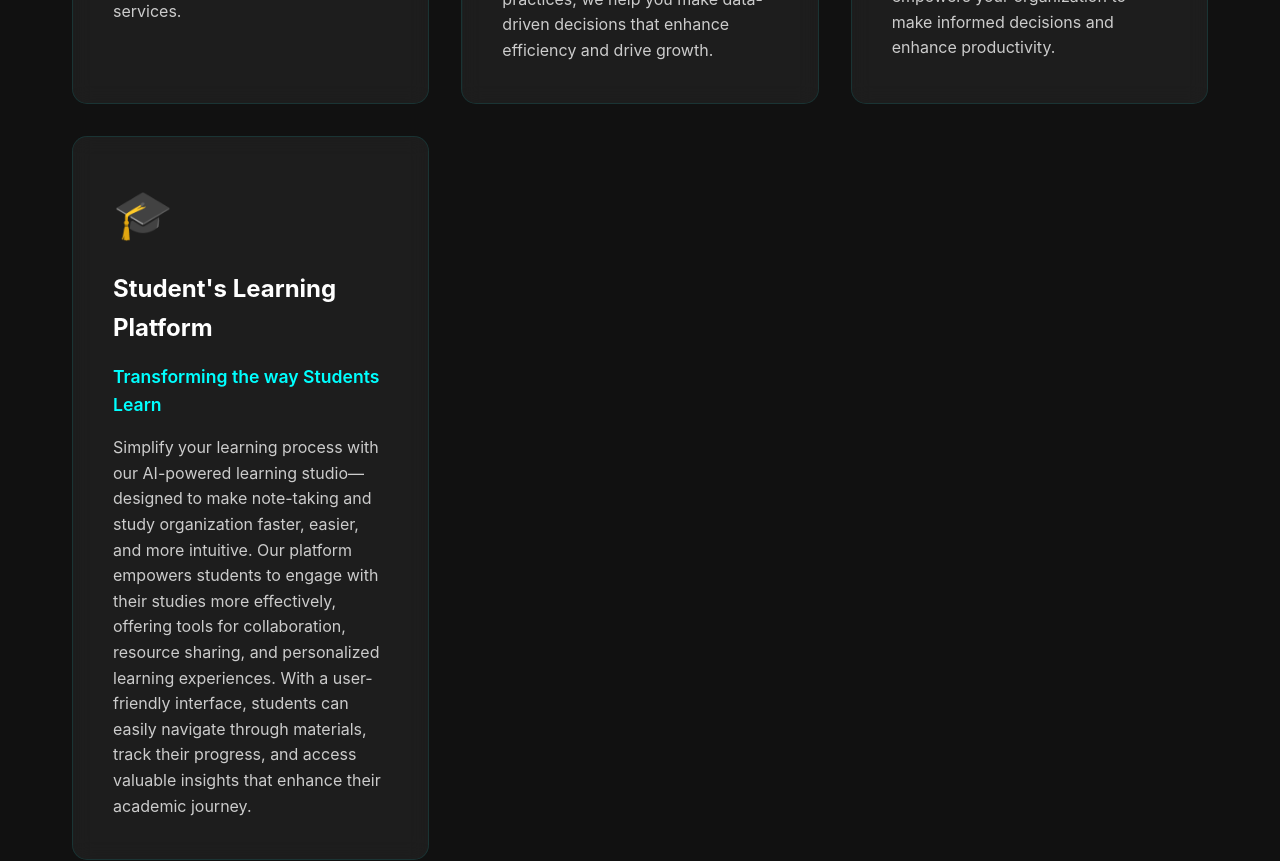
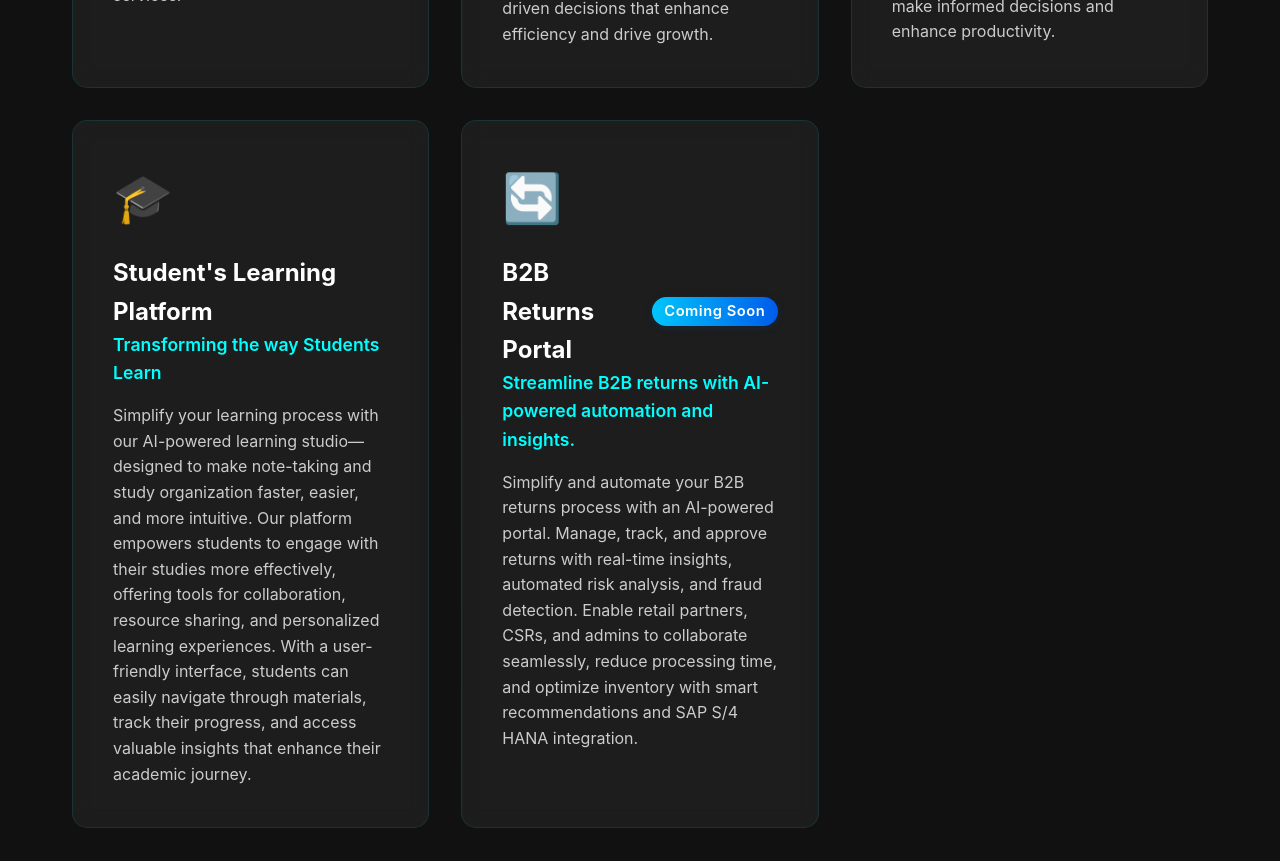
Before and after one commit to CSkarki/ssbs-website, a React (Create React App) app: page /ai-services in a window 1280 px wide. Shown: the part 940-1801 px from the top of the page. Built offline with nearby package versions, Linux system fonts and the light colour scheme.

Commit message:
Add B2B Returns Portal AI service card with 'Coming Soon' badge

```diff
--- a/src/components/AIServices.css
+++ b/src/components/AIServices.css
@@ -93,6 +93,21 @@
   font-size: 1rem;
 }
 
+.coming-soon-badge {
+  background: linear-gradient(90deg, #00c6fb 0%, #005bea 100%);
+  color: #fff;
+  font-size: 0.92rem;
+  font-weight: 600;
+  padding: 0.18em 0.85em;
+  border-radius: 1em;
+  margin-left: 0.7em;
+  box-shadow: 0 2px 8px 0 #005bea22;
+  letter-spacing: 0.5px;
+  display: inline-block;
+  vertical-align: middle;
+  white-space: nowrap;
+}
+
 @keyframes bounce {
   0%, 100% { transform: translateY(0); }
   50% { transform: translateY(-10px); }
--- a/src/components/AIServices.tsx
+++ b/src/components/AIServices.tsx
@@ -27,6 +27,12 @@ const AIServices: React.FC = () => {
       title: 'Student\'s Learning Platform',
       shortDesc: 'Transforming the way Students Learn',
       description: 'Simplify your learning process with our AI-powered learning studio—designed to make note-taking and study organization faster, easier, and more intuitive. Our platform empowers students to engage with their studies more effectively, offering tools for collaboration, resource sharing, and personalized learning experiences. With a user-friendly interface, students can easily navigate through materials, track their progress, and access valuable insights that enhance their academic journey.'
+    },
+    {
+      icon: '🔄',
+      title: 'B2B Returns Portal',
+      shortDesc: 'Streamline B2B returns with AI-powered automation and insights.',
+      description: 'Simplify and automate your B2B returns process with an AI-powered portal. Manage, track, and approve returns with real-time insights, automated risk analysis, and fraud detection. Enable retail partners, CSRs, and admins to collaborate seamlessly, reduce processing time, and optimize inventory with smart recommendations and SAP S/4 HANA integration.'
     }
   ];
 
@@ -61,7 +67,12 @@ const AIServices: React.FC = () => {
               className="service-card"
             >
               <div className="service-icon">{service.icon}</div>
-              <h3>{service.title}</h3>
+              <div style={{ display: 'flex', alignItems: 'center', justifyContent: 'space-between' }}>
+                <h3 style={{ margin: 0 }}>{service.title}</h3>
+                {service.title === 'B2B Returns Portal' && (
+                  <span className="coming-soon-badge">Coming Soon</span>
+                )}
+              </div>
               <div className="short-desc">{service.shortDesc}</div>
               <p>{service.description}</p>
             </motion.div>
```
